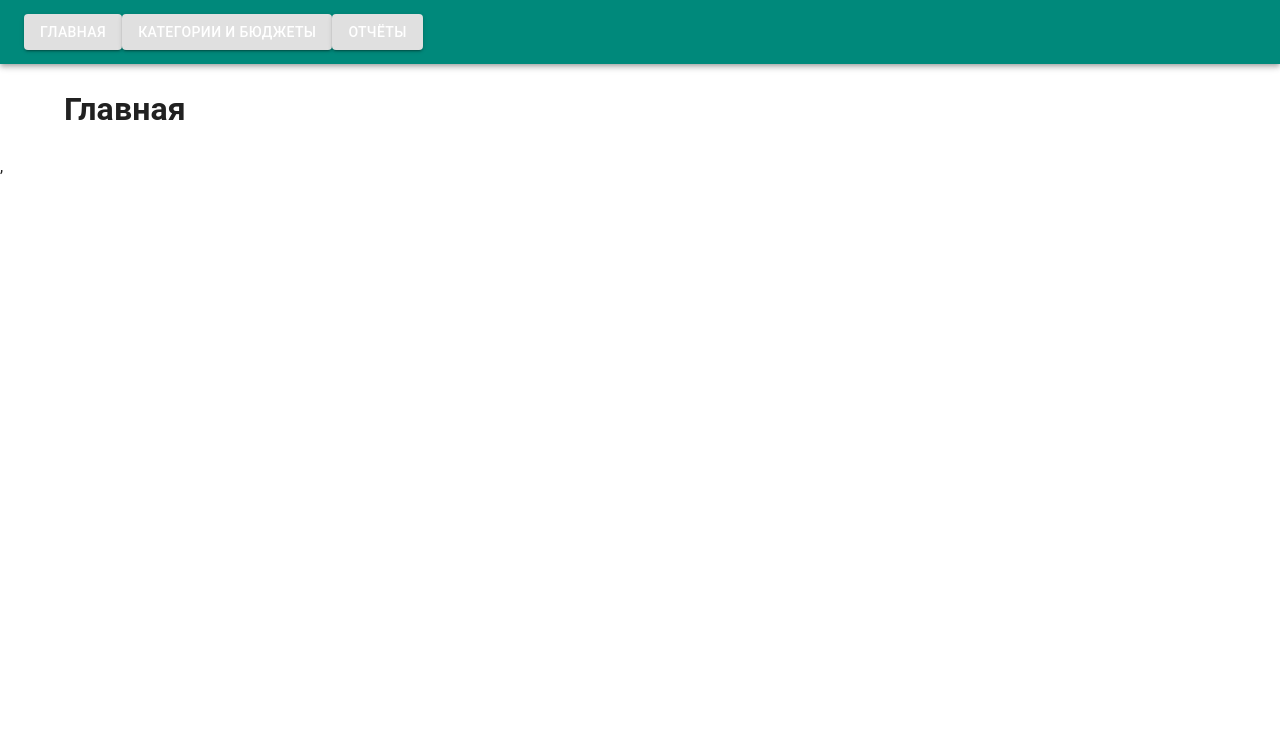
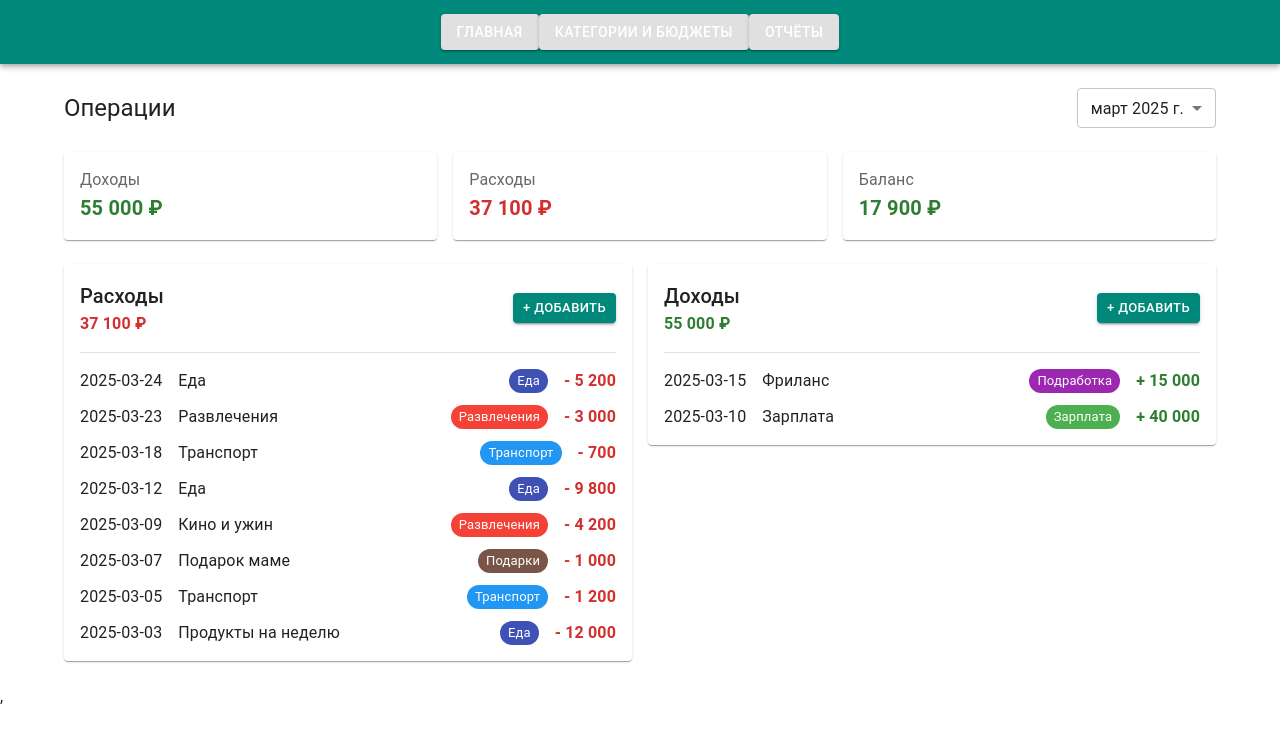
Before and after one commit to Dariashaa/finance-tracker, a React (Vite) app: page / in a window 1280 px wide. Shown: the top 742 px of the page. Built offline with nearby package versions, Linux system fonts and the light colour scheme.

Commit message:
Add home page with month select, totals and expenses/income columns

```diff
--- a/src/components/Layout.tsx
+++ b/src/components/Layout.tsx
@@ -4,7 +4,7 @@ import { NavLink, Outlet } from 'react-router-dom'
 function Layout() {
     return (
         <>
-        <AppBar position='static'>
+        <AppBar position='static' sx={{alignItems: 'center'}}>
                 <Toolbar>
                     <Button component = {NavLink} to="/" variant='contained' color='inherit' end>Главная</Button>
                     <Button component = {NavLink} to="/categories" variant='contained' color='inherit' >Категории и бюджеты</Button>
--- /dev/null
+++ b/src/components/TransactionList.tsx
@@ -0,0 +1,47 @@
+import { Button, Divider, Paper, Stack, Typography } from '@mui/material'
+import type { Category, Transaction } from '../types'
+import TransactionRow from './TransactionRow'
+
+interface TransactionListProps {
+  title: string
+  items: Transaction[]
+  categories: Category[]
+  total: number
+  totalColor: string
+}
+
+function TransactionList({ title, items, categories, total, totalColor }: TransactionListProps) {
+  const sortedItems = [...items].sort((a, b) => b.date.localeCompare(a.date))
+
+  return (
+    <Paper sx={{ p: 2, flex: 1 }}>
+      <Stack direction="row" sx={{ alignItems: 'center', justifyContent: 'space-between', mb: 2 }}>
+        <Stack>
+          <Typography variant="h6">{title}</Typography>
+          <Typography sx={{ fontWeight: 'bold', color: totalColor }}>
+            {total.toLocaleString('ru-RU')} ₽
+          </Typography>
+        </Stack>
+        <Button variant="contained" size="small">
+          + Добавить
+        </Button>
+      </Stack>
+
+      <Divider sx={{ mb: 2 }} />
+
+      <Stack spacing={1.5}>
+        {sortedItems.length === 0 && (
+          <Typography sx={{ color: 'text.secondary' }}>Нет операций за этот месяц</Typography>
+        )}
+
+        {sortedItems.map(item => {
+          const category = categories.find(c => c.id === item.categoryId)
+          if (!category) return null
+          return <TransactionRow key={item.id} transaction={item} category={category} />
+        })}
+      </Stack>
+    </Paper>
+  )
+}
+
+export default TransactionList
--- a/src/pages/HomePage.tsx
+++ b/src/pages/HomePage.tsx
@@ -1,10 +1,82 @@
+import { useState } from 'react'
+import { MenuItem, Paper, Select, Stack, Typography } from '@mui/material'
+import { categories, transactions } from '../data/demoData'
+import type { Transaction } from '../types'
+import TransactionList from '../components/TransactionList'
+
+const sumAmounts = (items: Transaction[]) =>
+  items.reduce((sum, item) => sum + item.amount, 0)
+
+
+const months = Array.from(new Set(transactions.map(item => item.date.slice(0, 7))))
+  .sort()
+  .reverse()
+
+
+const monthLabel = (month: string) =>
+  new Date(month + '-01').toLocaleDateString('ru-RU', { month: 'long', year: 'numeric' })
 
 function HomePage() {
+  const [month, setMonth] = useState(months[0])
+
+  const monthExpenses = transactions.filter(
+    item => item.type === 'expense' && item.date.startsWith(month)
+  )
+  const monthIncomes = transactions.filter(
+    item => item.type === 'income' && item.date.startsWith(month)
+  )
+
+  const totalExpenses = sumAmounts(monthExpenses)
+  const totalIncomes = sumAmounts(monthIncomes)
+  const balance = totalIncomes - totalExpenses
+
+  const summary = [
+    { label: 'Доходы', value: totalIncomes, color: 'success.main' },
+    { label: 'Расходы', value: totalExpenses, color: 'error.main' },
+    { label: 'Баланс', value: balance, color: balance >= 0 ? 'success.main' : 'error.main' },
+  ]
+
   return (
-    <>
-        <h1>Главная</h1>
+    <Stack spacing={3} sx={{ py: 3 }}>
+      <Stack direction="row" sx={{ alignItems: 'center', justifyContent: 'space-between' }}>
+        <Typography variant="h5">Операции</Typography>
+        <Select size="small" value={month} onChange={event => setMonth(event.target.value)}>
+          {months.map(m => (
+            <MenuItem key={m} value={m}>
+              {monthLabel(m)}
+            </MenuItem>
+          ))}
+        </Select>
+      </Stack>
 
-    </>
+      <Stack direction={{ xs: 'column', sm: 'row' }} spacing={2}>
+        {summary.map(card => (
+          <Paper key={card.label} sx={{ p: 2, flex: 1 }}>
+            <Typography sx={{ color: 'text.secondary' }}>{card.label}</Typography>
+            <Typography variant="h6" sx={{ color: card.color, fontWeight: 'bold' }}>
+              {card.value.toLocaleString('ru-RU')} ₽
+            </Typography>
+          </Paper>
+        ))}
+      </Stack>
+
+      <Stack direction={{ xs: 'column', md: 'row' }} spacing={2} sx={{ alignItems: 'flex-start' }}>
+        <TransactionList
+          title="Расходы"
+          items={monthExpenses}
+          categories={categories}
+          total={totalExpenses}
+          totalColor="error.main"
+        />
+        <TransactionList
+          title="Доходы"
+          items={monthIncomes}
+          categories={categories}
+          total={totalIncomes}
+          totalColor="success.main"
+        />
+      </Stack>
+    </Stack>
   )
 }
 
```
